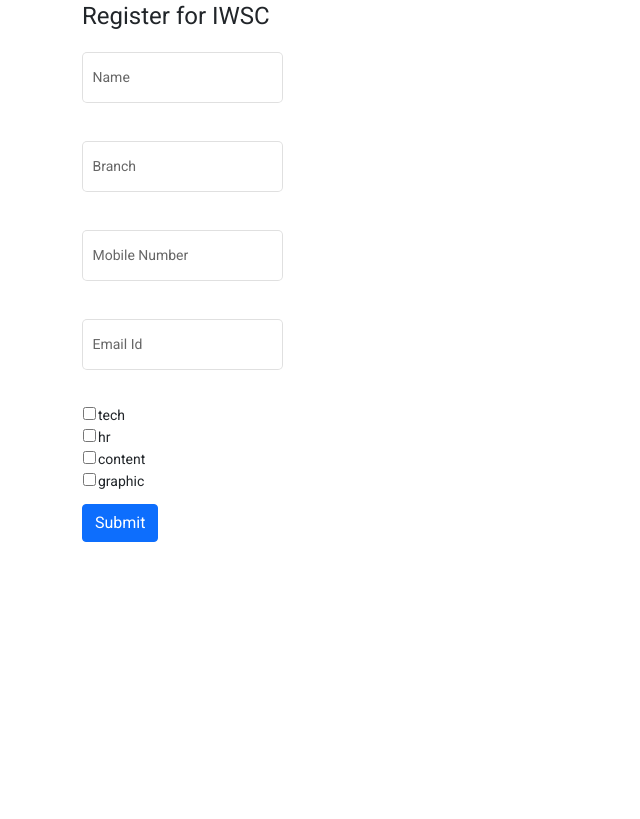
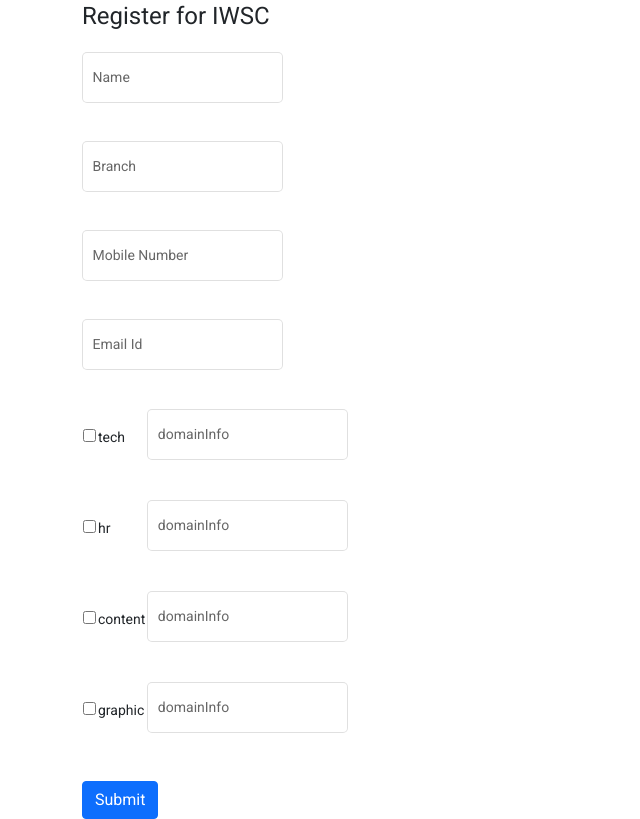
Before and after one commit to IWSCSRM/recruitments, an Angular app: page /apply in a window 1280 px wide. Shown: the whole page, without its empty margins (0-640 px from the left). Built offline with nearby package versions, Linux system fonts and the light colour scheme; no server answers.

Commit message:
added input box for url of domains

```diff
--- a/src/app/new-registration/new-registration.component.html
+++ b/src/app/new-registration/new-registration.component.html
@@ -37,9 +37,17 @@
                 />
               </th>
               <td>{{n.name}}</td>
+              <td>
+                <p>
+                  <mat-form-field appearance="outline">
+                    <mat-label>domainInfo</mat-label>
+                    <input matInput placeholder="extra information"
+                    [(ngModel)]="n.value" name="domainInfo">
+                  </mat-form-field>
+                </p>
+              </td>
             </tr>
           </p>
           <button type="button" type="submit" class="btn btn-primary">Submit</button>
     </form>
-
 </div>
--- a/src/app/new-registration/new-registration.component.ts
+++ b/src/app/new-registration/new-registration.component.ts
@@ -17,10 +17,10 @@ export class NewRegistrationComponent implements OnInit {
   ngOnInit(): void {
     this.postDetails();
     this.applicant.domain = [
-      {id: 1, select : false, name : 'tech'},
-      {id: 2, select : false, name : 'hr'},
-      {id: 3, select : false, name : 'content'},
-      {id: 4, select : false, name : 'graphic'},
+      {id: 1, select : false, name : 'tech', value : ""},
+      {id: 2, select : false, name : 'hr', value : ""},
+      {id: 3, select : false, name : 'content', value : ""},
+      {id: 4, select : false, name : 'graphic', value : ""},
     ];
   }
   postDetails(){
```
